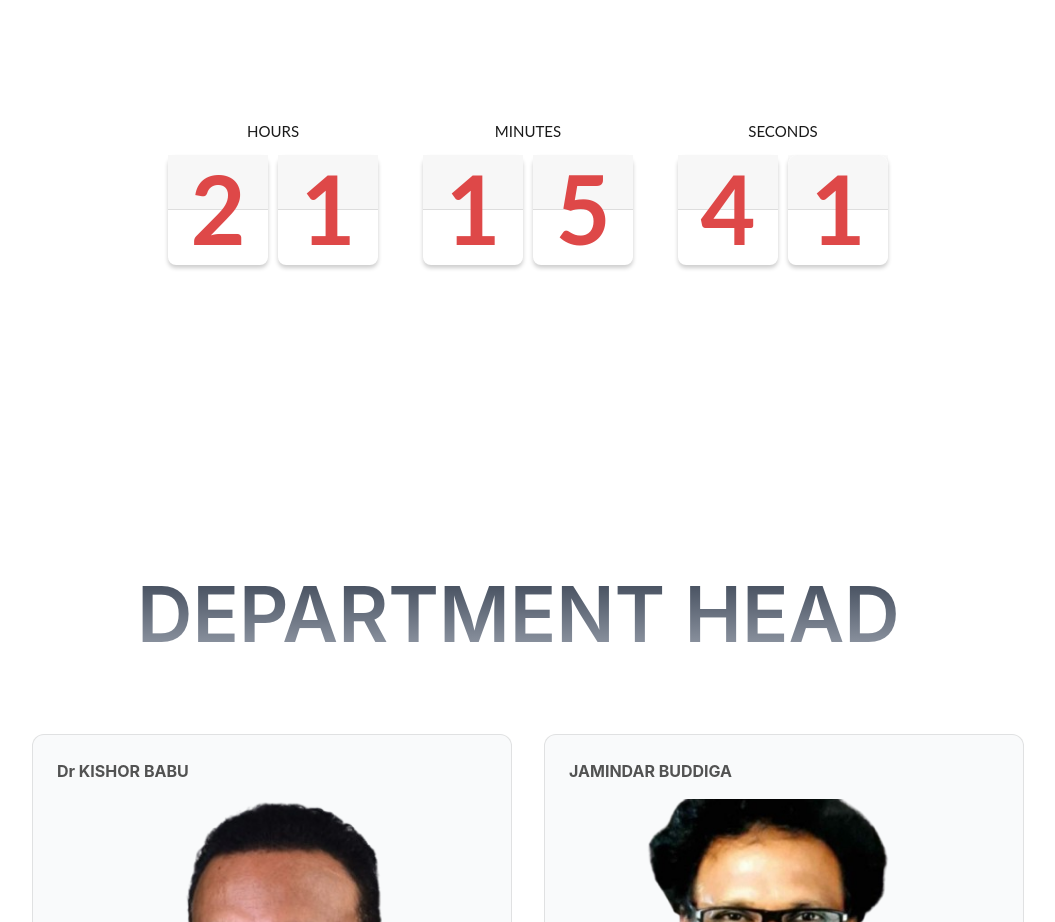
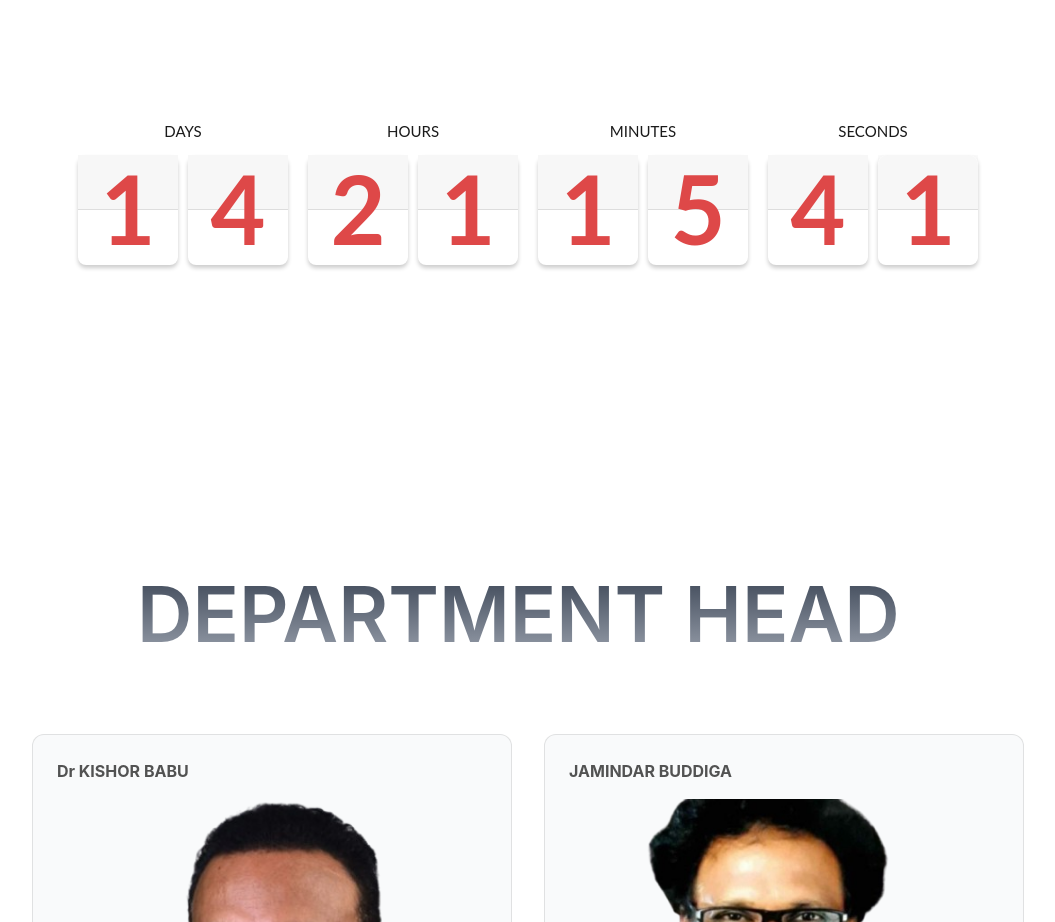
Before and after one commit to AdnanKhan29/OhayoJapan, a React (Create React App) app: page / in a window 1280 px wide. Shown: the part 2624-3546 px from the top of the page, without its empty margins (112-1167 px from the left). Built offline with nearby package versions, Linux system fonts and the light colour scheme.

Commit message:
modified timer

```diff
--- a/src/Components/Countdown.js
+++ b/src/Components/Countdown.js
@@ -9,6 +9,7 @@ const Countdown = ({ targetDate }) => {
 
     if (difference > 0) {
       timeLeft = {
+        days: Math.floor(difference / (1000 * 60 * 60 * 24)),
         hours: Math.floor((difference / (1000 * 60 * 60)) % 24),
         minutes: Math.floor((difference / 1000 / 60) % 60),
         seconds: Math.floor((difference / 1000) % 60),
@@ -74,13 +75,15 @@ const Countdown = ({ targetDate }) => {
   };
 
   useEffect(() => {
+    const $days1 = document.querySelector(".days-1");
+    const $days2 = document.querySelector(".days-2");
     const $hours1 = document.querySelector(".hours-1");
     const $hours2 = document.querySelector(".hours-2");
     const $minutes1 = document.querySelector(".min-1");
     const $minutes2 = document.querySelector(".min-2");
     const $seconds1 = document.querySelector(".sec-1");
     const $seconds2 = document.querySelector(".sec-2");
-
+    checkAndAnimate(timeLeft.days, $days1, $days2);
     checkAndAnimate(timeLeft.hours, $hours1, $hours2);
     checkAndAnimate(timeLeft.minutes, $minutes1, $minutes2);
     checkAndAnimate(timeLeft.seconds, $seconds1, $seconds2);
@@ -88,9 +91,33 @@ const Countdown = ({ targetDate }) => {
 
   return (
     <>
-      <div className="relative flex h-[500px] w-[800px] flex-col items-center justify-center overflow-hidden rounded-lg  bg-inherit">
+      <div className="relative flex h-[500px] w-[1000px] flex-col items-center justify-center overflow-hidden rounded-lg  bg-inherit">
         <div className="wrap">
           <div className="countdown">
+            <div className="bloc-time days" data-init-value="00">
+              <span className="count-title">Days</span>
+              <div className="figure days days-1">
+                <span className="top">0</span>
+                <span className="top-back">
+                  <span>0</span>
+                </span>
+                <span className="bottom">0</span>
+                <span className="bottom-back">
+                  <span>0</span>
+                </span>
+              </div>
+              <div className="figure days days-2">
+                <span className="top">0</span>
+                <span className="top-back">
+                  <span>0</span>
+                </span>
+                <span className="bottom">0</span>
+                <span className="bottom-back">
+                  <span>0</span>
+                </span>
+              </div>
+            </div>
+
             <div className="bloc-time hours" data-init-value="24">
               <span className="count-title">Hours</span>
               <div className="figure hours hours-1">
@@ -186,18 +213,40 @@ const Countdown = ({ targetDate }) => {
         }
 
 .countdown {
-          width: 720px;
+  display: flex;
+  flex-wrap: nowrap;
+  justify-content: center;
+  align-items: center;
+  width: 100%;
   margin: 0 auto;
+}
 
 .bloc-time {
-            float: left;
-            margin-right: 45px;
+  margin: 0 10px; /* Reducing margin for closer alignment */
   text-align: center;
+}
 
-            &:last-child {
-              margin-right: 0;
+.count-title {
+  margin-bottom: 10px; /* Slightly closer title to the figures */
+}
+
+/* Responsive Styles */
+@media (max-width: 600px) {
+  .bloc-time {
+    margin: 0 5px; /* Further reduce margins on smaller screens */
+  }
+
+  .figure {
+    height: 80px;
+    width: 60px;
+  }
+
+  .figure > span {
+    font-size: 3em; /* Adjust font size for smaller screens */
   }
 }
+
+
 
           .count-title {
             display: block;
```
Lines whose indentation alone changed are shown as unchanged.
